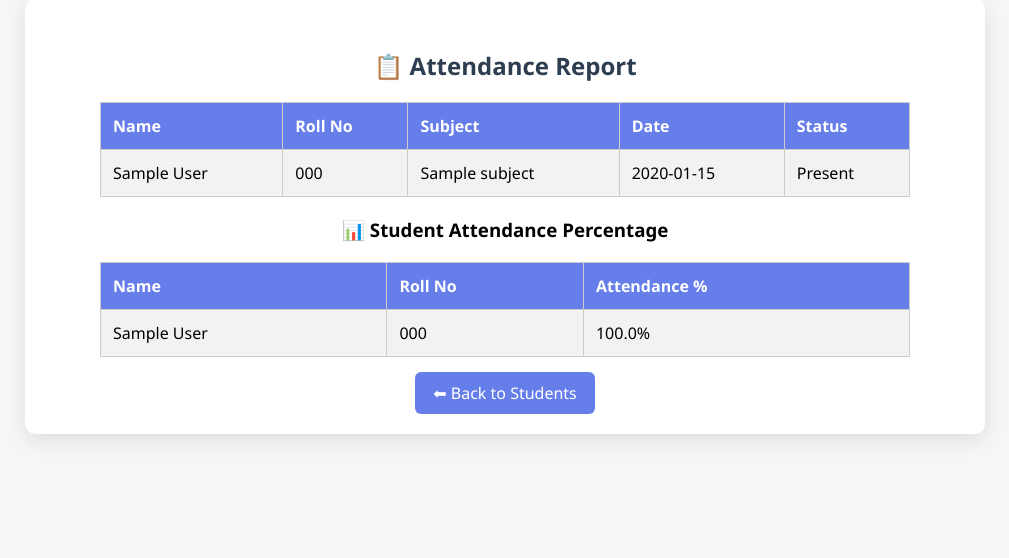
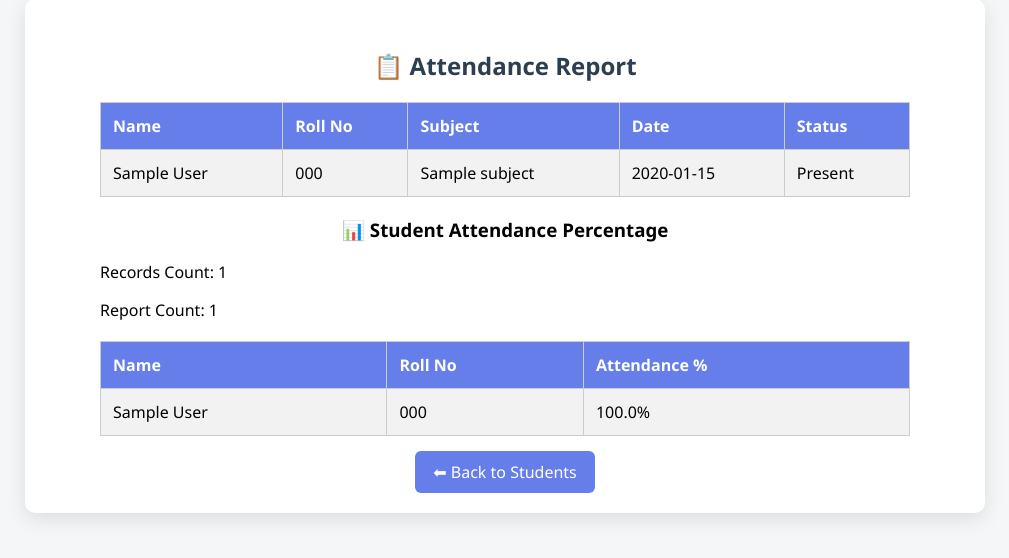
Before and after one commit to vimalunnikrishnan/smart-attendance-system, a Flask app: page /attendance-report in a window 1280 px wide. Shown: the part 93-651 px from the top of the page, without its empty margins (135-1144 px from the left). Run offline with Flask 3, Linux system fonts and the light colour scheme; a user stored in the database is signed in; tables that the repository leaves empty hold one stand-in row (values such as "Sample post").

Commit message:
Added attendance percentage with detailed report

```diff
--- a/app/templates/attendance_report.html
+++ b/app/templates/attendance_report.html
@@ -84,7 +84,8 @@
          Student Percentage Table
     ========================== -->
     <h3>📊 Student Attendance Percentage</h3>
-
+    <p>Records Count: {{ records|length }}</p>
+    <p>Report Count: {{ report|length }}</p>
     <table>
         <tr>
             <th>Name</th>
```
